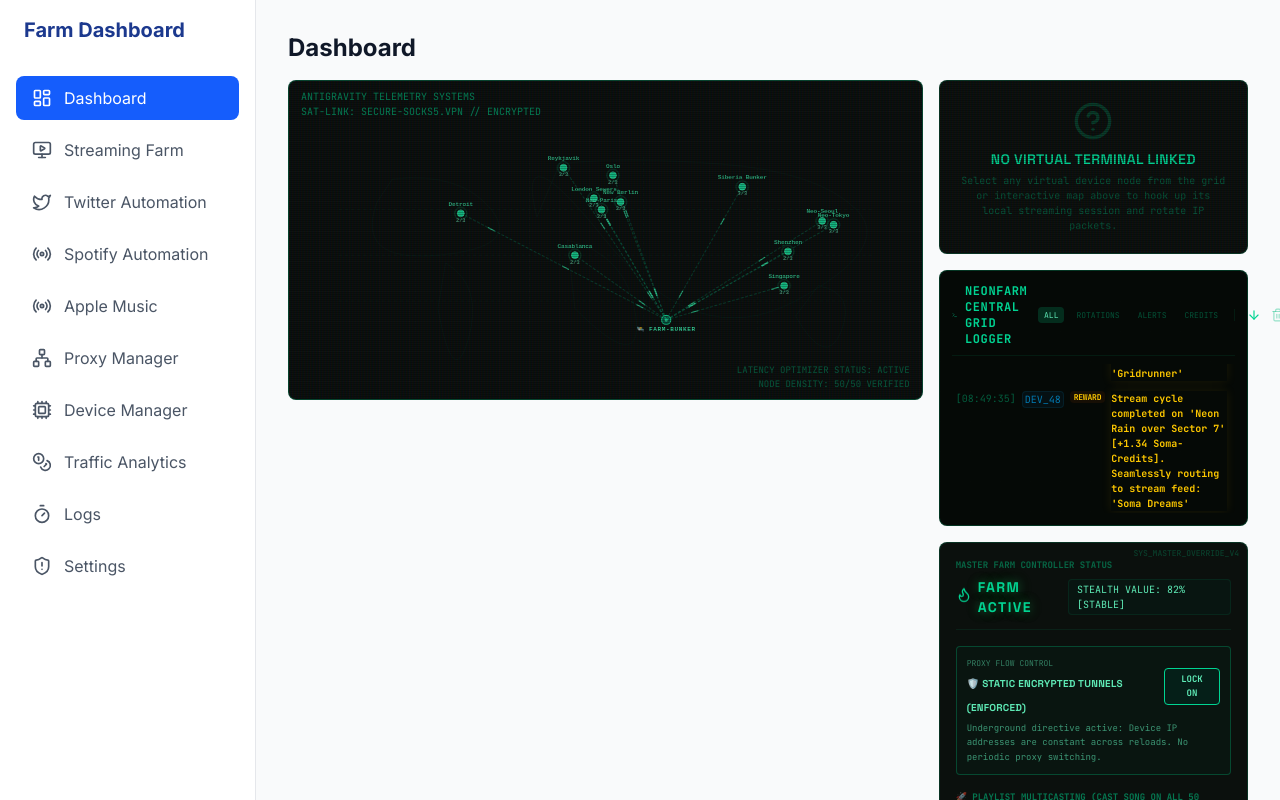
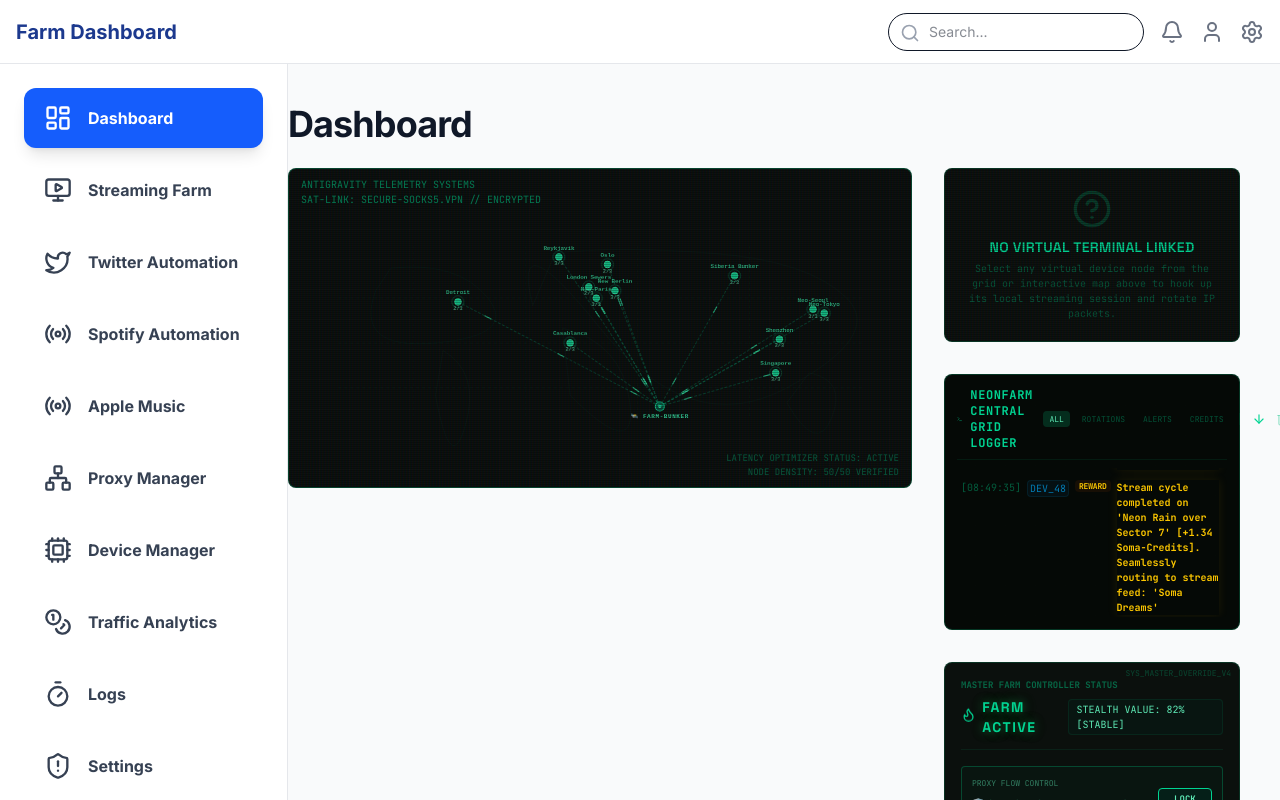
Before and after one commit to Smartboss147/Smart-streaming-farm, a React (Vite) app: page / in a window 1280 px wide. Shown: the top 800 px of the page. Built offline with nearby package versions, Linux system fonts and the light colour scheme.

Commit message:
feat: expand dashboard navigation tabs
Added support for additional view modes including Spotify, Apple, proxy, device, analytics, logs, and settings to the navigation state.

```diff
--- a/src/App.tsx
+++ b/src/App.tsx
@@ -15,23 +15,36 @@ import { StreamControls } from "./components/StreamControls";
 import { SoundwaveVisualizer } from "./components/SoundwaveVisualizer";
 import { StreamingWall } from "./components/StreamingWall";
 import {
-  Coins, Radio, AlertTriangle, ShieldAlert, Cpu, Network, Timer, Play, EyeOff, LayoutDashboard, MonitorPlay, Twitter
+  Coins, Radio, AlertTriangle, ShieldAlert, Cpu, Network, Timer, Play, EyeOff, LayoutDashboard, MonitorPlay, Twitter, Menu, X, Search, Bell, User, Settings
 } from "lucide-react";
 
 export default function App() {
-  // 1. Core Stateful Parameters
   const [devices, setDevices] = useState<VirtualDevice[]>(() => generateInitialDevices());
   const [selectedDeviceId, setSelectedDeviceId] = useState<number | null>(null);
-  const [pinnedDeviceIds, setPinnedDeviceIds] = useState<number[]>([1, 2]); // Pre-pin devices 1 and 2 for initial high fidelity showcase
+  const [pinnedDeviceIds, setPinnedDeviceIds] = useState<number[]>([1, 2]);
   const [logs, setLogs] = useState<LogEntry[]>(() => INITIAL_LOGS);
   const [isMuted, setIsMuted] = useState(false);
-  const [rotationRate, setRotationRate] = useState(25); // seconds
+  const [rotationRate, setRotationRate] = useState(25);
   const [credits, setCredits] = useState(1482.40);
   const [totalStreams, setTotalStreams] = useState(12845);
   const [blackoutActive, setBlackoutActive] = useState(false);
   const [timeText, setTimeText] = useState("");
-  const [isConstantIpMode, setIsConstantIpMode] = useState(true); // Default to true as requested
-  const [activeTab, setActiveTab] = useState<'dashboard' | 'streaming' | 'twitter'>('dashboard');
+  const [isConstantIpMode, setIsConstantIpMode] = useState(true);
+  const [activeTab, setActiveTab] = useState<'dashboard' | 'streaming' | 'twitter' | 'spotify' | 'apple' | 'proxy' | 'device' | 'analytics' | 'logs' | 'settings'>('dashboard');
+  const [isMenuOpen, setIsMenuOpen] = useState(false);
+
+  const navItems = [
+    { id: 'dashboard', label: 'Dashboard', icon: LayoutDashboard },
+    { id: 'streaming', label: 'Streaming Farm', icon: MonitorPlay },
+    { id: 'twitter', label: 'Twitter Automation', icon: Twitter },
+    { id: 'spotify', label: 'Spotify Automation', icon: Radio },
+    { id: 'apple', label: 'Apple Music', icon: Radio },
+    { id: 'proxy', label: 'Proxy Manager', icon: Network },
+    { id: 'device', label: 'Device Manager', icon: Cpu },
+    { id: 'analytics', label: 'Traffic Analytics', icon: Coins },
+    { id: 'logs', label: 'Logs', icon: Timer },
+    { id: 'settings', label: 'Settings', icon: ShieldAlert },
+  ];
 
   // Update clock simulating a high-precision terminal timer
   useEffect(() => {
@@ -431,44 +444,80 @@ export default function App() {
   }, [addLog]);
 
   return (
-    <div className="min-h-screen bg-gray-50 text-gray-900 font-sans antialiased flex">
+    <div className="min-h-screen bg-gray-50 text-gray-900 font-sans flex flex-col">
+      {/* Header */}
+      <header className="fixed top-0 left-0 right-0 h-16 bg-white border-b border-gray-200 z-40 flex items-center justify-between px-4">
+        <div className="flex items-center gap-4">
+          <button onClick={() => setIsMenuOpen(true)} className="md:hidden p-2 text-gray-600"><Menu /></button>
+          <h1 className="text-xl font-bold text-blue-900">Farm Dashboard</h1>
+        </div>
+        <div className="flex items-center gap-4">
+          <div className="relative hidden md:block">
+            <Search className="absolute left-3 top-2.5 w-5 h-5 text-gray-400" />
+            <input className="pl-10 pr-4 py-2 border rounded-full text-sm w-64" placeholder="Search..." />
+          </div>
+          <Bell className="w-6 h-6 text-gray-500 cursor-pointer" />
+          <User className="w-6 h-6 text-gray-500 cursor-pointer" />
+          <Settings className="w-6 h-6 text-gray-500 cursor-pointer" />
+        </div>
+      </header>
 
-      {/* Sidebar Navigation */}
-      <nav className="w-64 bg-white border-r border-gray-200 p-4 flex flex-col gap-2">
-        <h1 className="text-xl font-bold mb-6 px-2 text-blue-900">Farm Dashboard</h1>
-        {[
-          { id: 'dashboard', label: 'Dashboard', icon: LayoutDashboard },
-          { id: 'streaming', label: 'Streaming Farm', icon: MonitorPlay },
-          { id: 'twitter', label: 'Twitter Automation', icon: Twitter },
-          { id: 'spotify', label: 'Spotify Automation', icon: Radio },
-          { id: 'apple', label: 'Apple Music', icon: Radio },
-          { id: 'proxy', label: 'Proxy Manager', icon: Network },
-          { id: 'device', label: 'Device Manager', icon: Cpu },
-          { id: 'analytics', label: 'Traffic Analytics', icon: Coins },
-          { id: 'logs', label: 'Logs', icon: Timer },
-          { id: 'settings', label: 'Settings', icon: ShieldAlert },
-        ].map(item => (
+      {/* Mobile Menu Drawer */}
+      {isMenuOpen && (
+        <div className="fixed inset-0 z-50">
+          <div className="fixed inset-0 bg-black/50" onClick={() => setIsMenuOpen(false)} />
+          <div className="fixed inset-y-0 left-0 w-72 bg-white p-6 z-50 flex flex-col gap-3 overflow-y-auto">
+            <div className="flex justify-between items-center mb-6">
+              <h1 className="text-xl font-bold text-blue-900">Menu</h1>
+              <button onClick={() => setIsMenuOpen(false)} className="p-2 text-gray-600"><X /></button>
+            </div>
+            {navItems.map(item => (
+              <button
+                key={item.id}
+                onClick={() => { setActiveTab(item.id as any); setIsMenuOpen(false); }}
+                className={`flex items-center gap-4 px-5 py-4 rounded-xl transition-all font-bold ${
+                  activeTab === item.id
+                    ? 'bg-blue-600 text-white shadow-lg'
+                    : 'text-gray-700 hover:bg-blue-50 hover:text-blue-700'
+                }`}
+              >
+                <item.icon className="w-7 h-7" /> {item.label}
+              </button>
+            ))}
+          </div>
+        </div>
+      )}
+
+      {/* Layout Content */}
+      <div className="flex flex-1 pt-16">
+        {/* Desktop Sidebar */}
+        <nav className="hidden md:flex w-72 bg-white border-r border-gray-200 p-6 flex-col gap-3 fixed top-16 bottom-0 overflow-y-auto">
+          {navItems.map(item => (
             <button
               key={item.id}
               onClick={() => setActiveTab(item.id as any)}
-            className={`flex items-center gap-3 px-4 py-2.5 rounded-lg transition-colors ${activeTab === item.id ? 'bg-blue-600 text-white' : 'text-gray-600 hover:bg-blue-50 hover:text-blue-700'}`}
+              className={`flex items-center gap-4 px-5 py-4 rounded-xl transition-all font-bold ${
+                activeTab === item.id
+                  ? 'bg-blue-600 text-white shadow-lg'
+                  : 'text-gray-700 hover:bg-blue-50 hover:text-blue-700'
+              }`}
             >
-            <item.icon className="w-5 h-5" /> {item.label}
+              <item.icon className="w-7 h-7" /> {item.label}
             </button>
           ))}
         </nav>
 
-      {/* Main Container */}
-      <div className="flex-1 p-8 bg-gray-50">
-
+        {/* Main Content */}
+        <main className="flex-1 md:pl-72 p-10 bg-gray-50 overflow-y-auto">
+          <div className="max-w-7xl mx-auto space-y-8">
             {activeTab === 'dashboard' && (
-          <div className="space-y-4">
-            <h2 className="text-2xl font-bold">Dashboard</h2>
-             <div className="grid grid-cols-1 xl:grid-cols-12 gap-4">
-               <main className="xl:col-span-8 flex flex-col gap-4">
+              <div className="space-y-6">
+                <h2 className="text-4xl font-bold text-gray-900 tracking-tight">Dashboard</h2>
+                 <div className="grid grid-cols-1 xl:grid-cols-12 gap-8">
+                   <main className="xl:col-span-8 flex flex-col gap-8">
                      <InteractiveMap devices={devices} selectedDevice={selectedDevice} onSelectDevice={handleSelectDevice} />
                    </main>
-               <aside className="xl:col-span-4 flex flex-col gap-4">
+                   <aside className="xl:col-span-4 flex flex-col gap-8">
                      <DeviceDetailPanel device={selectedDevice} devices={devices} pinnedIds={pinnedDeviceIds} onTogglePin={handleTogglePinDevice} onUpdateDevice={handleUpdateDevice} onAddLog={addLog} />
                      <LogConsole logs={logs} onClearLogs={() => setLogs([])} />
                      <StreamControls
@@ -501,27 +550,28 @@ export default function App() {
             )}
 
             {activeTab === 'streaming' && (
-          <div className="space-y-4">
-            <h2 className="text-2xl font-bold">Streaming Farm</h2>
+              <div className="space-y-6">
+                <h2 className="text-4xl font-bold text-gray-900 tracking-tight">Streaming Farm</h2>
                 <StreamingWall devices={devices} pinnedIds={pinnedDeviceIds} onTogglePin={handleTogglePinDevice} onSelectDevice={handleSelectDevice} onUpdateDevice={handleUpdateDevice} onAddLog={addLog} />
               </div>
             )}
 
             {activeTab === 'twitter' && (
-          <div className="space-y-4">
-            <h2 className="text-2xl font-bold">Twitter Automation</h2>
+              <div className="space-y-6">
+                <h2 className="text-4xl font-bold text-gray-900 tracking-tight">Twitter Automation</h2>
                 <DeviceGrid devices={devices} selectedDevice={selectedDevice} onSelectDevice={handleSelectDevice} />
-            {/* Placeholder for Campaign Manager */}
-            <div className="p-6 bg-gray-50 border rounded-lg">Twitter Campaign Manager placeholder</div>
+                <div className="p-10 bg-white border border-gray-200 rounded-2xl shadow-sm text-center text-gray-500 font-medium">Twitter Campaign Manager placeholder</div>
               </div>
             )}
 
             {['spotify', 'apple', 'proxy', 'device', 'analytics', 'logs', 'settings'].includes(activeTab) && (
-            <div className="space-y-4">
-                <h2 className="text-2xl font-bold capitalize">{activeTab} Manager</h2>
-                <p>Placeholder for {activeTab} functionality.</p>
+                <div className="space-y-6">
+                    <h2 className="text-4xl font-bold text-gray-900 capitalize tracking-tight">{activeTab} Manager</h2>
+                    <div className="p-10 bg-white border border-gray-200 rounded-2xl shadow-sm text-center text-gray-500 font-medium">Placeholder for {activeTab} functionality.</div>
                 </div>
             )}
+          </div>
+        </main>
       </div>
     </div>
   );
```
Lines whose indentation alone changed are shown as unchanged.
